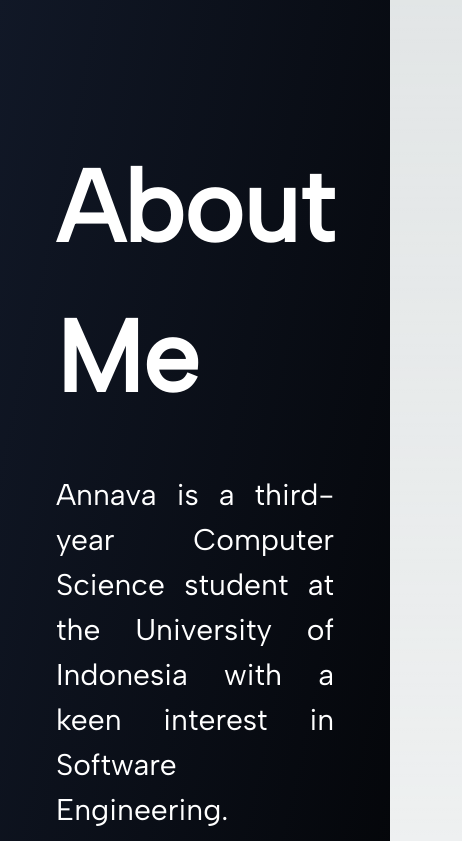
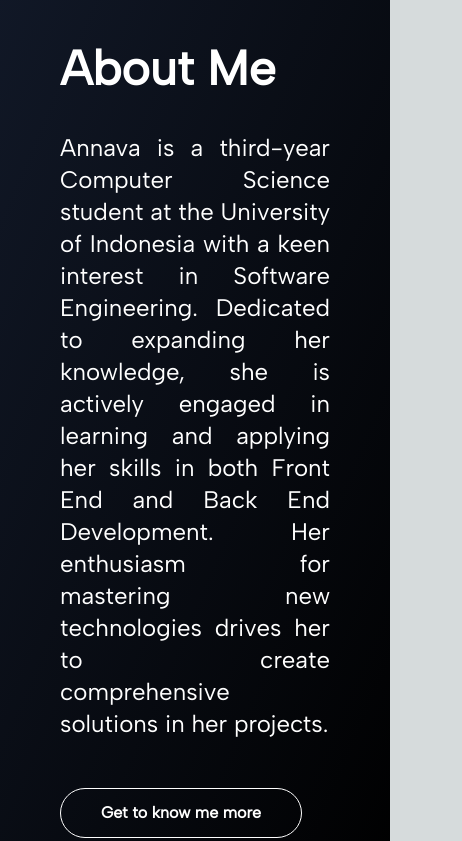
Before and after one commit to annavaws/annavaws.github.io, a Next.js app: page / in a window 390 px wide. Shown: the part 860-1701 px from the top of the page, 462 px wide, since content can reach past the window. Built offline with nearby package versions, Linux system fonts and the light colour scheme.

Commit message:
style: make it mobile responsive for home and about modules

```diff
--- a/src/components/modules/AboutModules/index.tsx
+++ b/src/components/modules/AboutModules/index.tsx
@@ -11,11 +11,11 @@ export default function AboutMore() {
     >
       <div className="max-w-4xl mt-40 mx-auto p-5 bg-black/60 rounded-xl shadow-lg shadow-gray-600">
         <div className="flex flex-col lg:flex-row items-center gap-10">
-          <div className="sticky top-40 w-[300px] h-[300px] md:w-[400px] md:h-[400px] lg:w-1/2">
+          <div className="relative md:sticky md:top-40 w-[300px] h-[300px] md:w-[400px] md:h-[400px] lg:w-1/2">
             <Image
               src="/me.jpg"
-              layout="fill" // Use the 'fill' layout to make the image responsive within the container
-              objectFit="cover" // Ensures the image covers the div completely
+              layout="fill"
+              objectFit="cover"
               alt="Annava"
               className="rounded-full shadow-lg"
             />
--- a/src/components/modules/HomeModules/about.tsx
+++ b/src/components/modules/HomeModules/about.tsx
@@ -7,9 +7,9 @@ export default function About() {
       <div
         className={`${albert.className} min-h-screen flex justify-center  bg-gradient-to-tl from-black to-gray-900 p-5`}
       >
-        <div className="flex flex-col text-white p-32 justify-between gap-10">
-          <div className="font-semibold text-[100px]">About Me</div>
-          <div className="text-[30px] text-justify">
+        <div className="flex flex-col text-white p-10 md:p-32 justify-between gap-10">
+          <div className="font-semibold text-5xl md:text-5xl">About Me</div>
+          <div className="text-2xl md:text-3xl text-justify">
             Annava is a third-year Computer Science student at the University of
             Indonesia with a keen interest in Software Engineering. Dedicated to
             expanding her knowledge, she is actively engaged in learning and
@@ -20,7 +20,7 @@ export default function About() {
           <div>
             <Link
               href={"/about"}
-              className="inline-block border border-white font-semibold text-[24px] py-3 px-10 rounded-[60px] mt-2 transition-all duration-300 hover:bg-purple-500 hover:text-black hover:border-black z-10
+              className="inline-block border border-white font-semibold text-md md:text-2xl py-3 px-10 rounded-[60px] mt-2 transition-all duration-300 hover:bg-purple-500 hover:text-black hover:border-black z-10
         "
             >
               Get to know me more
```
